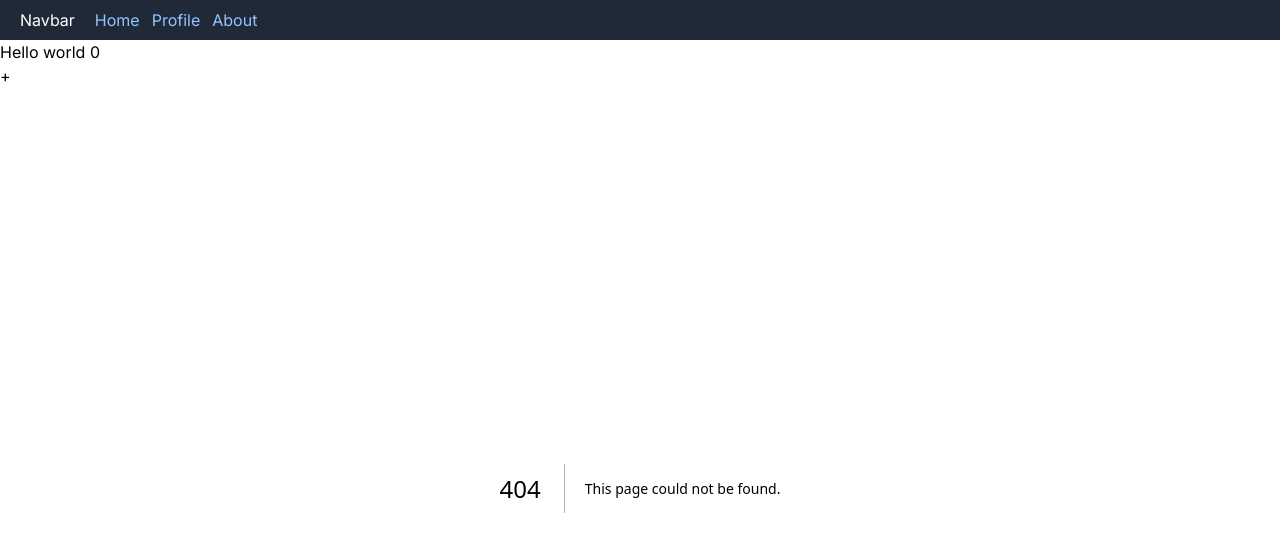
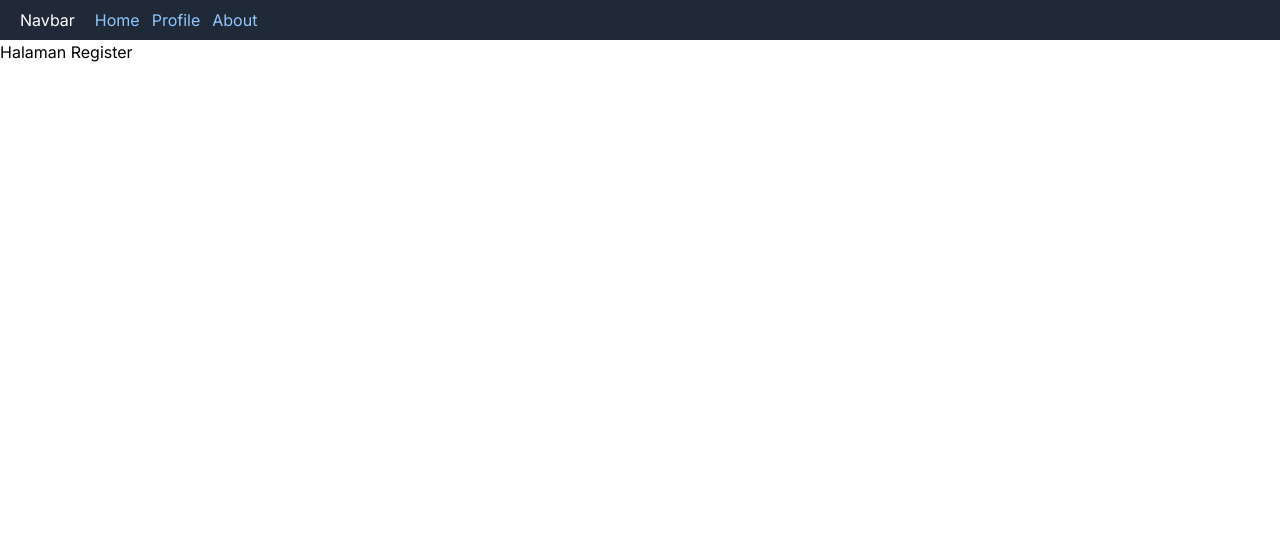
Before and after one commit to vann19/Nextjs_web, a Next.js app: page /register in a window 1280 px wide. Before the commit this address had no page. Shown: the top 552 px of the page. Built offline with nearby package versions, Linux system fonts and the light colour scheme.

Commit message:
Router Group & Router Dynamic

```diff
--- /dev/null
+++ b/src/app/(auth)/login/page.tsx
@@ -0,0 +1,7 @@
+export default function LoginPage() {
+  return (
+    <div>
+      <h1>Halaman Login</h1>
+    </div>
+  );
+}
--- /dev/null
+++ b/src/app/(auth)/register/page.tsx
@@ -0,0 +1,7 @@
+export default function RegisterPage() {
+    return (
+      <div>
+        <h1>Halaman Register</h1>
+      </div>
+    );
+  }
--- a/src/app/layout.tsx
+++ b/src/app/layout.tsx
@@ -1,31 +1,30 @@
-"use client";
+// "use client";
 import "./globals.css";
 import type { Metadata } from "next";
 import { Inter } from "next/font/google";
 import Navbar from "./navbar";
-import { useState } from "react";
 
 
 
 const inter = Inter({ subsets: ["latin"] });
 
-// export const metadata: Metadata = {
-//   title: "Create Next App",
-//   description: "Generated by create next app",
-// };
+export const metadata: Metadata = {
+  title: "Create Next App",
+  description: "Generated by create next app",
+};
 
 export default function RootLayout({
   children,
 }: {
   children: React.ReactNode;
 }) {
-  const [state, setstate] = useState(0);
+  // const [state, setstate] = useState(0);
   return (
     <html lang="en">
       <body className={inter.className}>
         <Navbar></Navbar>
-        <div>Hello world {state}</div>
-        <button onClick={() => setstate(state + 1)}>+</button>
+        {/* <div>Hello world {state}</div>
+        <button onClick={() => setstate(state + 1)}>+</button> */}
         {children}
       </body>
     </html>
--- a/src/app/page.tsx
+++ b/src/app/page.tsx
@@ -1,5 +1,3 @@
-
-
 export default function Home() {
   return (
     <div>
--- /dev/null
+++ b/src/app/product/[[...slug]]/page.tsx
@@ -0,0 +1,18 @@
+type DetailProductPageProps = { params: { slug: string[] } };
+
+export default function DetailProductPage(props: DetailProductPageProps) {
+  const { params } = props;
+  console.log(params);
+  return (
+    <div>
+      <h1>{params.slug ? "Detail Product Page" : "Product Page"}</h1>
+      {params.slug && (
+        <>
+          <p>Category : {params.slug[0]}</p>
+          <p>Gender : {params.slug[1]}</p>
+          <p>Id : {params.slug[2]}</p>
+        </>
+      )}
+    </div>
+  );
+}
--- a/src/app/template.tsx
+++ b/src/app/template.tsx
@@ -1,7 +1,14 @@
+"use client";
+
+import { useState } from "react";
 
 export default function Template({ children }: { children: React.ReactNode }) {
-
+  const [state, setstate] = useState(0);
   return (
-    <div>{children}</div>
+    <div>
+      {/* <div>Hello world {state}</div> */}
+      {/* <button onClick={() => setstate(state + 1)}>+</button> */}
+      {children}
+    </div>
   );
 }
```
Also changed, not shown: public/images/banner.jpg (added), 1 other file (tests, documents, lock files or other folders).
